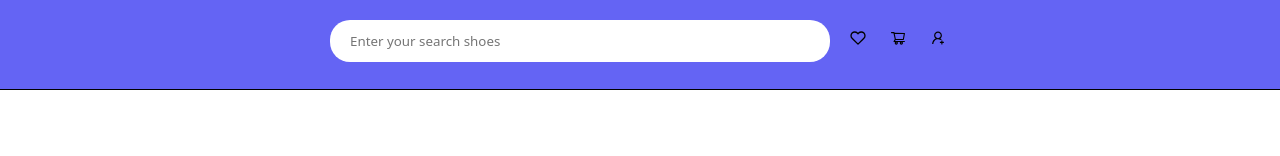
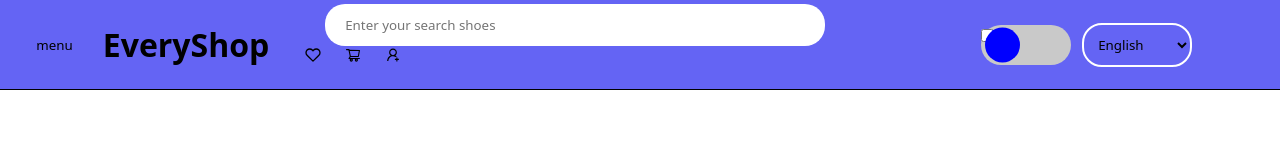
Before and after one commit to LucsasL/EveryShop, a React (Create React App) app in the folder everyshop/: page / in a window 1280 px wide. Shown: the top 156 px of the page. Built offline with nearby package versions, Linux system fonts and the light colour scheme.

Commit message:
Main Header Settings done

```diff
--- a/everyshop/src/components/Header.jsx
+++ b/everyshop/src/components/Header.jsx
@@ -1,31 +1,78 @@
+// Importing Hooks
+import { useState } from "react";
+
 import { FiHeart } from "react-icons/fi";
 import { AiOutlineShoppingCart, AiOutlineUserAdd } from "react-icons/ai";
 
 const Header = () => {
+  const [menuOpen, setMenuOpen] = useState(false);
+
+  const lateralNav = () => {
+    setMenuOpen(!menuOpen);
+  }
+
   return (
     <>
       <header>
         <div>
+          <div className="logo">
+            <button onClick={() => lateralNav()}>
+              menu
+            </button>
+
+            <h1>
+              EveryShop
+            </h1>
+          </div>
+
+          <div className="inpDiv">
             <input
               type="text"
               className="searchInput"
               placeholder="Enter your search shoes"
               onChange={(e) => (e)}
             />
-
-          <a href="#">
+            <a href="http://">
               <FiHeart className="nav-icons" />
             </a>
-
-          <a href="#">
+            <a href="https://">
               <AiOutlineShoppingCart className="nav-icons" />
             </a>
-
-          <a href="#">
+            <a href="https://">
               <AiOutlineUserAdd className="nav-icons" />
             </a>
           </div>
+
+          <div className="configDiv">
+            <label htmlFor="themeInp">
+              <input type="checkbox" name="theme" id="themeInp" />
+            </label>
+
+            <select name="languageSel" id="langSel">
+              <option value="English">English</option>
+              <option value="Português">Português</option>
+            </select>
+          </div>
+        </div>
       </header>
+
+      {
+        menuOpen ? (
+          <nav>
+            <div>
+              <ul>
+                <li><a href="https://">Shoes</a></li>
+                <li><a href="https://">Shoes</a></li>
+                <li><a href="https://">Shoes</a></li>
+                <li><a href="https://">Shoes</a></li>
+                <li><a href="https://">Shoes</a></li>
+              </ul>
+            </div>
+          </nav>
+        ) : (
+        <></>
+      )
+      }
     </>
   );
 }
--- a/everyshop/src/sass/styleComponents/_header.scss
+++ b/everyshop/src/sass/styleComponents/_header.scss
@@ -5,7 +5,7 @@ header {
   padding: 20px;
   border-bottom: 1px solid $color;
 
-  input {
+  input[type="text"] {
     width: 500px;
     margin: 0px 20px;
   }
@@ -17,4 +17,84 @@ header {
   }
 
   @include center;
+
+  > div {
+    width: 90%;
+
+    @include spaceBetween;
+  }
+
+  .logo {
+    width: 10%;
+    @include center;
+
+    button {
+      background: none;
+    }
+  }
+
+  .inpDiv {
+    width: 50%;
+  }
+
+  .configDiv {
+    width: 20%;
+
+    @include spaceAround;
+
+    label {
+      background: rgb(201, 201, 201);
+
+      width: 90px;
+      height: 40px;
+
+      border-radius: 70px;
+
+      display: block;
+      position: relative;
+
+      cursor: pointer;
+
+      input {
+        // display: none;
+      }
+
+      &::after {
+        content: '';
+        background: blue;
+        width: 35px;
+        height: 35px;
+        border-radius: 50%;
+
+        position: absolute;
+        top: 50%;
+        left: 5%;
+        transform: translateY(-50%);
+      }
+
+      input:checked ~ &::after {
+        content: '';
+        background: blue;
+        width: 35px;
+        height: 35px;
+        border-radius: 50%;
+
+        position: absolute;
+        top: 50%;
+        left: 95%;
+        transform: translateY(-50%);
+      }
+    }
+  }
+
+  select {
+    background: transparent;
+
+    padding: 10px;
+    border: 2px solid white;
+    border-radius: 20px;
+    outline: none;
+
+    cursor: pointer;
+  }
 }
--- a/everyshop/src/sass/styleComponents/_main.scss
+++ b/everyshop/src/sass/styleComponents/_main.scss
@@ -26,6 +26,8 @@
     border: 1px solid $color;
     border-radius: 8px;
 
+    cursor: pointer;
+
     @include verticalFlex;
     align-items: flex-start;
   }
--- a/everyshop/src/sass/styleComponents/_mixins.scss
+++ b/everyshop/src/sass/styleComponents/_mixins.scss
@@ -8,6 +8,12 @@
 @mixin spaceBetween {
   display: flex;
   justify-content: space-between;
+  align-items: center;
+}
+
+@mixin spaceAround {
+  display: flex;
+  justify-content: space-around;
   align-items: center;
 }
 
--- a/everyshop/src/styles/index.css
+++ b/everyshop/src/styles/index.css
@@ -60,7 +60,7 @@ header {
   justify-content: center;
   align-items: center;
 }
-header input {
+header input[type=text] {
   width: 500px;
   margin: 0px 20px;
 }
@@ -68,6 +68,69 @@ header a {
   display: inline-block;
   width: 40px;
   height: 40px;
+}
+header > div {
+  width: 90%;
+  display: flex;
+  justify-content: space-between;
+  align-items: center;
+}
+header .logo {
+  width: 10%;
+  display: flex;
+  justify-content: center;
+  align-items: center;
+}
+header .logo button {
+  background: none;
+}
+header .inpDiv {
+  width: 50%;
+}
+header .configDiv {
+  width: 20%;
+  display: flex;
+  justify-content: space-around;
+  align-items: center;
+}
+header .configDiv label {
+  background: rgb(201, 201, 201);
+  width: 90px;
+  height: 40px;
+  border-radius: 70px;
+  display: block;
+  position: relative;
+  cursor: pointer;
+}
+header .configDiv label::after {
+  content: "";
+  background: blue;
+  width: 35px;
+  height: 35px;
+  border-radius: 50%;
+  position: absolute;
+  top: 50%;
+  left: 5%;
+  transform: translateY(-50%);
+}
+input:checked ~ header .configDiv label::after {
+  content: "";
+  background: blue;
+  width: 35px;
+  height: 35px;
+  border-radius: 50%;
+  position: absolute;
+  top: 50%;
+  left: 95%;
+  transform: translateY(-50%);
+}
+header select {
+  background: transparent;
+  padding: 10px;
+  border: 2px solid white;
+  border-radius: 20px;
+  outline: none;
+  cursor: pointer;
 }
 
 .mainCont {
@@ -93,6 +156,7 @@ header a {
   padding: 20px;
   border: 1px solid black;
   border-radius: 8px;
+  cursor: pointer;
   display: flex;
   flex-flow: column nowrap;
   justify-content: space-between;
```
Also changed, not shown: 1 other file (tests, documents, lock files or other folders). Lines whose indentation alone changed are shown as unchanged.
